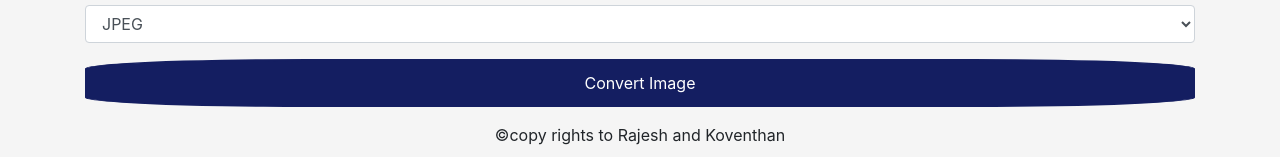
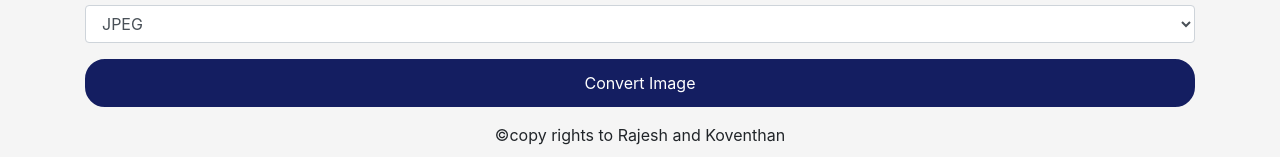
Before and after one commit to kovendan16/kore, a plain HTML site: page index.html in a window 1280 px wide. Shown: the part 481-638 px from the top of the page. Drawn offline with nearby package versions, Linux system fonts and the light colour scheme; a script that the page names is missing.

Commit message:
Update index.html

```diff
--- a/index.html
+++ b/index.html
@@ -94,7 +94,7 @@ button{background: #141E61;
   outline: none;
   border: 2px solid #141E61 ;
    padding: 10px;
-  border-radius: 20%;}
+  border-radius: 20px;}
 .image
 {
  width:100%;
```
